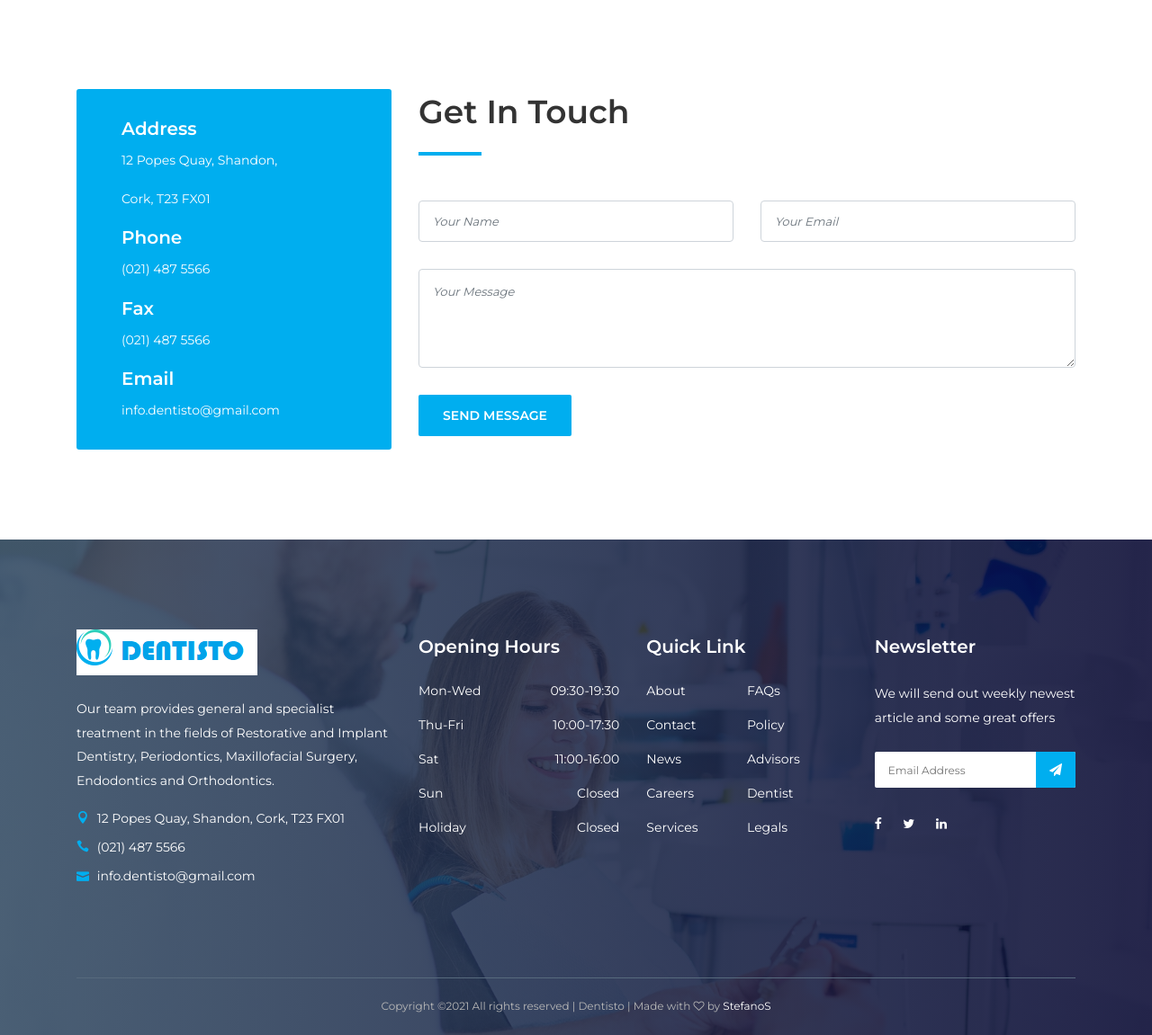
After one commit to iiostefanos/dentisto, a Django app: page /contact.html in a window 1280 px wide. The commit adds this page. Shown: the part 932-2083 px from the top of the page at 90% size. Run offline with Django 3.2, Linux system fonts and the light colour scheme; some libraries are stand-ins or nearby versions.

Commit message:
contact page setup plus home adjustments

```diff
--- /dev/null
+++ b/website/templates/contact.html
@@ -0,0 +1,303 @@
+{% load static %}
+<!DOCTYPE html>
+<html lang="en">
+
+<head>
+  <meta charset="UTF-8">
+  <meta name="description" content="Website">
+  <meta http-equiv="X-UA-Compatible" content="IE=edge">
+  <meta name="viewport" content="width=device-width, initial-scale=1, shrink-to-fit=no">
+
+  <!-- Title -->
+  <title> Dentisto - Care for Teeth</title>
+
+  <!-- Favicon -->
+  <link rel="icon" href="{% static 'website/img/core-img/favicon.ico' %}">
+
+  <!-- Core Stylesheet -->
+  <link rel="stylesheet" href="{% static 'website/css/style.css' %}">
+
+</head>
+
+<body>
+  <!-- Preloader -->
+  <div id="preloader">
+    <div class="preload-content">
+      <div id="dento-load"></div>
+    </div>
+  </div>
+
+  <!-- ***** Header Area Start ***** -->
+  <header class="header-area">
+    <!-- Top Header Area -->
+    <div class="top-header-area">
+      <div class="container h-100">
+        <div class="row h-100 align-items-center">
+          <!-- Top Content -->
+          <div class="col-6 col-md-9 col-lg-8">
+            <div class="top-header-content">
+              <a href="#" data-toggle="tooltip" data-placement="bottom" title="12 Popes Quay, Shandon, Cork, T23 FX01"><i class="fa fa-map-marker"></i> <span>12 Popes Quay, Shandon, Cork, T23 FX01</span></a>
+              <a href="#" data-toggle="tooltip" data-placement="bottom" title="info.dentisto@gmail.com"><i class="fa fa-envelope"></i> <span>info.dentisto@gmail.com</span></a>
+            </div>
+          </div>
+          <!-- Top Header Social Info -->
+          <div class="col-6 col-md-3 col-lg-4">
+            <div class="top-header-social-info text-right">
+              <a href="#" data-toggle="tooltip" data-placement="bottom" title="Facebook"><i class="fa fa-facebook"></i></a>
+              <a href="#" data-toggle="tooltip" data-placement="bottom" title="Twitter"><i class="fa fa-twitter"></i></a>
+              <a href="#" data-toggle="tooltip" data-placement="bottom" title="Linkedin"><i class="fa fa-linkedin"></i></a>
+
+            </div>
+          </div>
+        </div>
+      </div>
+    </div>
+    <!-- Top Header End -->
+
+    <!-- Main Header Start -->
+    <div class="main-header-area">
+      <div class="classy-nav-container breakpoint-off">
+        <div class="container">
+          <!-- Classy Menu -->
+          <nav class="classy-navbar justify-content-between" id="dentoNav">
+
+            <!-- Logo -->
+            <a class="nav-brand" href="{% url 'home' %}"><img src="{% static 'website/img/core-img/logo1.png' %}" alt=""></a>
+
+            <!-- Navbar Toggler -->
+            <div class="classy-navbar-toggler">
+              <span class="navbarToggler"><span></span><span></span><span></span></span>
+            </div>
+
+            <!-- Menu -->
+            <div class="classy-menu">
+
+              <!-- Close Button -->
+              <div class="classycloseIcon">
+                <div class="cross-wrap"><span class="top"></span><span class="bottom"></span></div>
+              </div>
+
+              <!-- Nav Start -->
+              <div class="classynav">
+                <ul id="nav">
+                  <li><a href="{% url 'home' %}">Home</a></li>
+                  <li><a href="about.html">About</a></li>
+                  <li><a href="service.html">Service</a></li>
+                  <li><a href="pricing.html">Pricing</a></li>
+                  <li><a href="{% url 'contact' %}">Contact</a></li>
+                </ul>
+              </div>
+              <!-- Nav End -->
+            </div>
+
+            <!-- Booking Now Button -->
+            <a href="#" class="btn dento-btn booking-btn">Book Now</a>
+          </nav>
+        </div>
+      </div>
+    </div>
+  </header>
+  <!-- ***** Header Area End ***** -->
+
+  <!-- ***** Breadcrumb Area Start ***** -->
+  <div class="breadcumb-area bg-img bg-gradient-overlay" style="background-image: url({% static 'website/img/bg-img/12.jpg' %});">
+    <div class="container h-100">
+      <div class="row h-100 align-items-center">
+        <div class="col-12">
+          <h2 class="title">Contact</h2>
+        </div>
+      </div>
+    </div>
+  </div>
+  <div class="breadcumb--con">
+    <div class="container">
+      <div class="row">
+        <div class="col-12">
+          <nav aria-label="breadcrumb">
+            <ol class="breadcrumb">
+              <li class="breadcrumb-item"><a href="{% url 'home' %}"><i class="fa fa-home"></i> Home</a></li>
+              <li class="breadcrumb-item active" aria-current="page">Contact</li>
+            </ol>
+          </nav>
+        </div>
+      </div>
+    </div>
+  </div>
+  <!-- ***** Breadcrumb Area End ***** -->
+
+  <!-- ***** Contact Area Start ***** -->
+  <section class="dento-contact-area mt-50 mb-100">
+    <div class="container">
+      <div class="row">
+        <div class="col-12">
+          <div class="google-maps mb-100">
+            <iframe src="https://www.google.com/maps/embed?pb=!1m18!1m12!1m3!1d2461.76200628361!2d-8.480306684088532!3d51.90180718960947!2m3!1f0!2f0!3f0!3m2!1i1024!2i768!4f13.1!3m3!1m2!1s0x4844901157c7554f%3A0xba18cd8436a4bcc1!2s12%20Popes%20Quay%2C%20Shandon%2C%20Cork%2C%20T23%20FX01!5e0!3m2!1sen!2sie!4v1616438713980!5m2!1sen!2sie" width="600" height="450" style="border:0;" allowfullscreen="" loading="lazy"></iframe>
+          </div>
+        </div>
+      </div>
+
+      <div class="row">
+        <!-- Contact Information -->
+        <div class="col-12 col-md-4">
+          <div class="contact-information">
+            <h5>Address</h5>
+            <p>12 Popes Quay, Shandon, </p>
+            <p>Cork, T23 FX01</p>
+            <h5>Phone</h5>
+            <p>(021) 487 5566</p>
+
+            <h5>Fax</h5>
+            <p>(021) 487 5566</p>
+
+            <h5>Email</h5>
+            <p class="mb-0">info.dentisto@gmail.com</p>
+          </div>
+        </div>
+
+        <!-- Contact Form -->
+        <div class="col-12 col-md-8">
+          <div class="contact-form">
+            <!-- Section Heading -->
+            <div class="section-heading">
+              <h2>Get In Touch</h2>
+              <div class="line"></div>
+            </div>
+            <!-- Form -->
+            <form action="#" method="post">
+
+              <div class="row">
+                <div class="col-lg-6">
+                  <input type="text" name="message-name" class="form-control mb-30" placeholder="Your Name">
+                </div>
+                <div class="col-lg-6">
+                  <input type="email" name="message-email" class="form-control mb-30" placeholder="Your Email">
+                </div>
+                <div class="col-12">
+                  <textarea name="message" class="form-control mb-30" placeholder="Your Message"></textarea>
+                </div>
+                <div class="col-12">
+                  <button type="submit" class="btn dento-btn">Send Message</button>
+                </div>
+              </div>
+            </form>
+
+          </div>
+        </div>
+      </div>
+    </div>
+  </section>
+  <!-- ***** Contact Area End ***** -->
+
+  <!-- ***** Footer Area Start ***** -->
+  <footer class="footer-area bg-img bg-gradient-overlay" style="background-image: url({% static 'website/img/bg-img/3.jpg' %});">
+    <div class="container">
+      <div class="row">
+        <!-- Single Footer Widget -->
+        <div class="col-12 col-sm-6 col-lg-4">
+          <div class="single-footer-widget">
+            <a href="{% url 'home' %}" class="d-block mb-4"><img src="{% static 'website/img/core-img/logo1.png' %}" alt=""></a>
+            <p>Our team provides general and specialist treatment in the fields of Restorative and Implant Dentistry, Periodontics, Maxillofacial Surgery, Endodontics and Orthodontics.</p>
+            <div class="footer-contact">
+              <p><i class="icon_pin"></i> 12 Popes Quay, Shandon, Cork, T23 FX01</p>
+              <p><i class="icon_phone"></i> (021) 487 5566</p>
+              <p><i class="icon_mail"></i> info.dentisto@gmail.com</p>
+            </div>
+          </div>
+        </div>
+
+        <!-- Single Footer Widget -->
+        <div class="col-12 col-sm-6 col-lg">
+          <div class="single-footer-widget">
+            <!-- Widget Title -->
+            <h5 class="widget-title">Opening Hours</h5>
+
+            <!-- Opening Hours -->
+            <ul class="opening-hours">
+              <li><span>Mon-Wed</span> <span>09:30-19:30</span></li>
+              <li><span>Thu-Fri</span> <span>10:00-17:30</span></li>
+              <li><span>Sat</span> <span>11:00-16:00</span></li>
+              <li><span>Sun</span> <span>Closed</span></li>
+              <li><span>Holiday</span> <span>Closed</span></li>
+            </ul>
+          </div>
+        </div>
+
+        <!-- Single Footer Widget -->
+        <div class="col-12 col-sm-6 col-lg">
+          <div class="single-footer-widget">
+            <!-- Widget Title -->
+            <h5 class="widget-title">Quick Link</h5>
+
+            <!-- Quick Links Nav -->
+            <nav>
+              <ul class="quick-links">
+                <li><a href="#">About</a></li>
+                <li><a href="#">FAQs</a></li>
+                <li><a href="#">Contact</a></li>
+                <li><a href="#">Policy</a></li>
+                <li><a href="#">News</a></li>
+                <li><a href="#">Advisors</a></li>
+                <li><a href="#">Careers</a></li>
+                <li><a href="#">Dentist</a></li>
+                <li><a href="#">Services</a></li>
+                <li><a href="#">Legals</a></li>
+              </ul>
+            </nav>
+          </div>
+        </div>
+
+        <!-- Single Footer Widget -->
+        <div class="col-12 col-sm-6 col-lg">
+          <div class="single-footer-widget">
+            <!-- Widget Title -->
+            <h5 class="widget-title">Newsletter</h5>
+
+            <p>We will send out weekly newest article and some great offers</p>
+            <!-- Newsletter Form -->
+            <div class="footer-newsletter-form">
+              <form action="#" method="post">
+                <input type="email" name="nl-email" value="" placeholder="Email Address">
+                <button type="submit"><i class="fa fa-paper-plane" aria-hidden="true"></i></button>
+              </form>
+            </div>
+
+            <!-- Social Info -->
+            <div class="footer-social-info">
+              <a href="#" data-toggle="tooltip" data-placement="top" title="Facebook"><i class="fa fa-facebook"></i></a>
+              <a href="#" data-toggle="tooltip" data-placement="top" title="Twitter"><i class="fa fa-twitter"></i></a>
+              <a href="#" data-toggle="tooltip" data-placement="top" title="Linkedin"><i class="fa fa-linkedin"></i></a>
+
+            </div>
+          </div>
+        </div>
+      </div>
+    </div>
+
+    <!-- Copyright Area -->
+    <div class="container">
+      <div class="row">
+        <div class="col-12">
+          <div class="copywrite-content">
+            <p>
+Copyright &copy;<script>document.write(new Date().getFullYear());</script> All rights reserved | Dentisto | Made with <i class="fa fa-heart-o" aria-hidden="true"></i> by <a href="#" target="_blank">StefanoS</a>
+           </p>
+          </div>
+        </div>
+      </div>
+    </div>
+  </footer>
+  <!-- ***** Footer Area End ***** -->
+
+  <!-- ******* All JS ******* -->
+  <script src="{% static 'website/js/jquery.min.js' %}"></script>
+  <!-- Popper js -->
+  <script src="{% static 'website/js/popper.min.js' %}"></script>
+  <!-- Bootstrap js -->
+  <script src="{% static 'website/js/bootstrap.min.js' %}"></script>
+  <!-- All js -->
+  <script src="{% static 'website/js/dento.bundle.js' %}"></script>
+  <!-- Active js -->
+  <script src="{% static 'website/js/default-assets/active.js' %}"></script>
+</body>
+
+</html>
--- a/website/urls.py
+++ b/website/urls.py
@@ -3,4 +3,5 @@ from . import views
 
 urlpatterns = [
     path('', views.home, name="home"),
+    path('contact.html', views.contact, name="contact"),
 ]
--- a/website/views.py
+++ b/website/views.py
@@ -1,4 +1,23 @@
 from django.shortcuts import render
+from django.core.mail import send_mail
 
 def home(request):
     return render(request, 'home.html', {})
+
+def contact(request):
+    ''' message_name = request.POST['message-name']
+	    message_email = request.POST['message-email']
+	    message = request.POST['message']
+        # Send email
+        send_mail(
+            message_name, # subject
+            message, # message
+            message_email, # from email
+            ['info.dentisto@gmail.com'],  # to email
+            fail_silently=False,
+        )
+
+        return render(request, 'contact.html', {'message_name': message_name})
+    else:
+        #return the page'''
+    return render(request, 'contact.html', {})
```
Also changed, not shown: dentisto/settings.py (+14 -0 lines), website/templates/home.html (+39 -30 lines), static/website/img/bg-img/15A.jpg.
